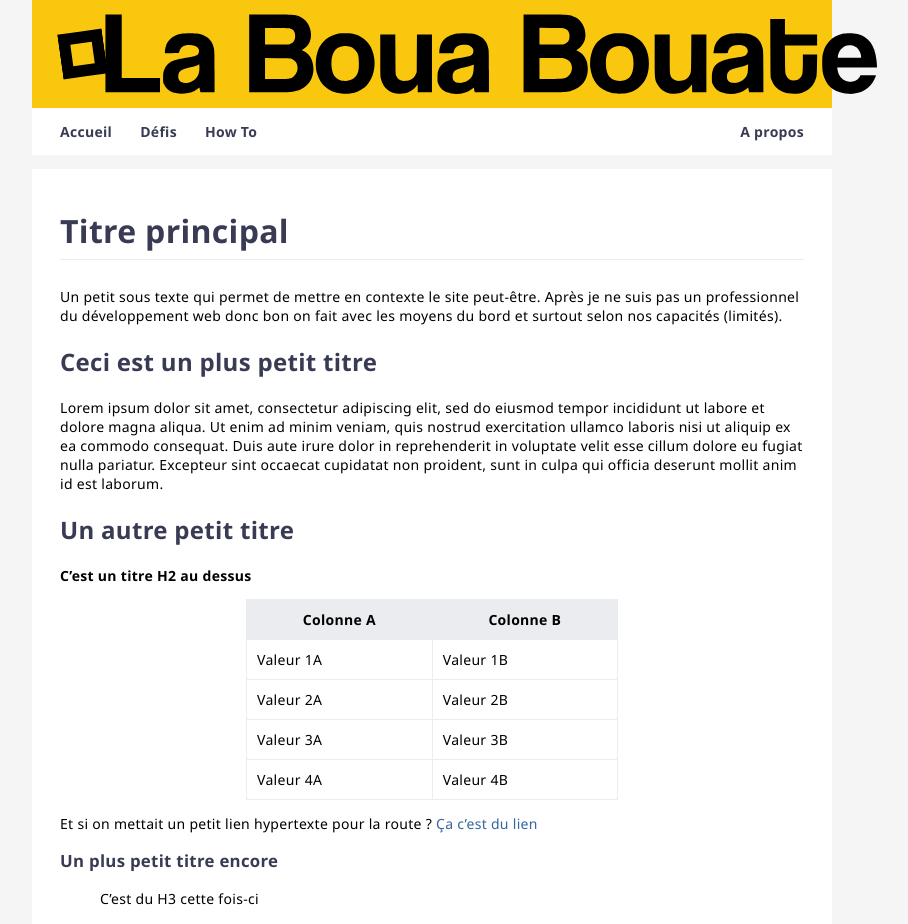
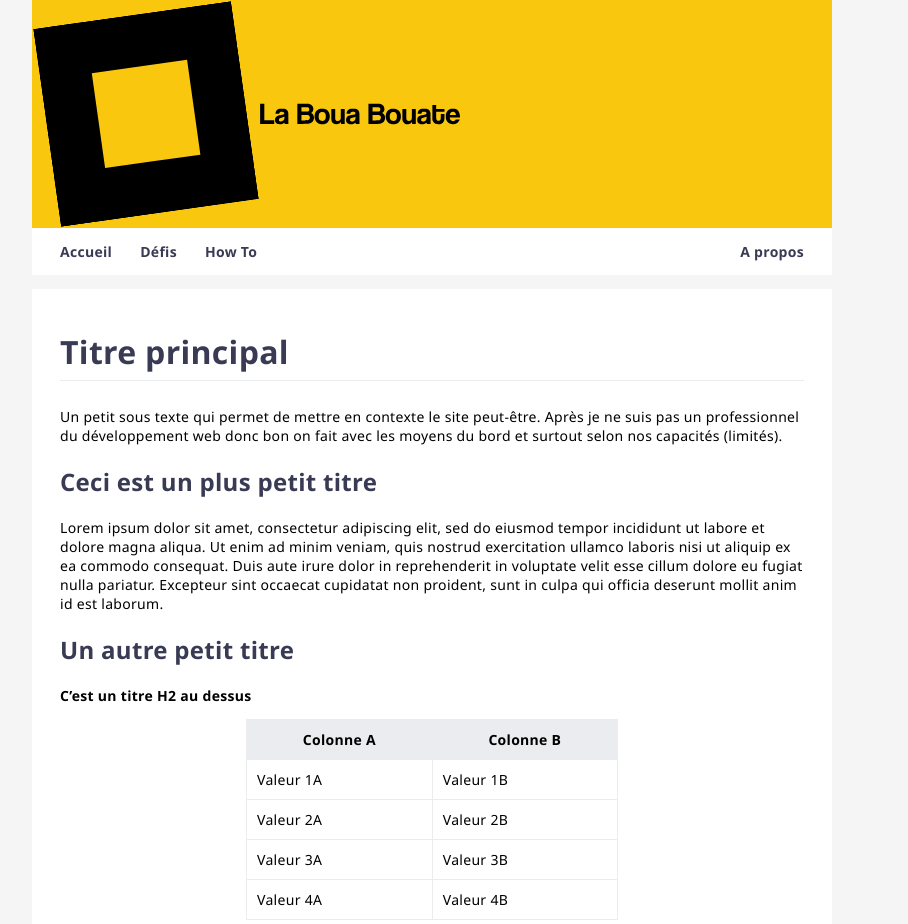
Before and after one commit to leobouard/leobouard.github.io, a Jekyll site: the page built from index.md, in a window 1280 px wide. Shown: the top 924 px of the page, without its empty margins (208-1116 px from the left). Built offline with Jekyll 4.4.1, drawn with Linux system fonts in a browser that asks for light colours; our own code applies the rules of GitHub Pages for plain Markdown files.

Commit message:
Update style.scss

```diff
--- a/assets/css/style.scss
+++ b/assets/css/style.scss
@@ -39,23 +39,19 @@
 
 .banner {
     padding: 1em;
+    width: 200px;
 }
 
 .logo {
-    width: 45px;
     transform: rotate(-8deg);
     transition: all 900ms ease-in-out;
     transition-duration: 1s;
     image-rendering: optimizeQuality;
-    margin-left: 1em;
+    margin-right: 1em;
 }
 
 .logo:hover {
     transform: rotate(-188deg);
-}
-
-inlineLogo {
-    width: 120px;
 }
 
 /* --- NAVIGATION BAR --- */
```
